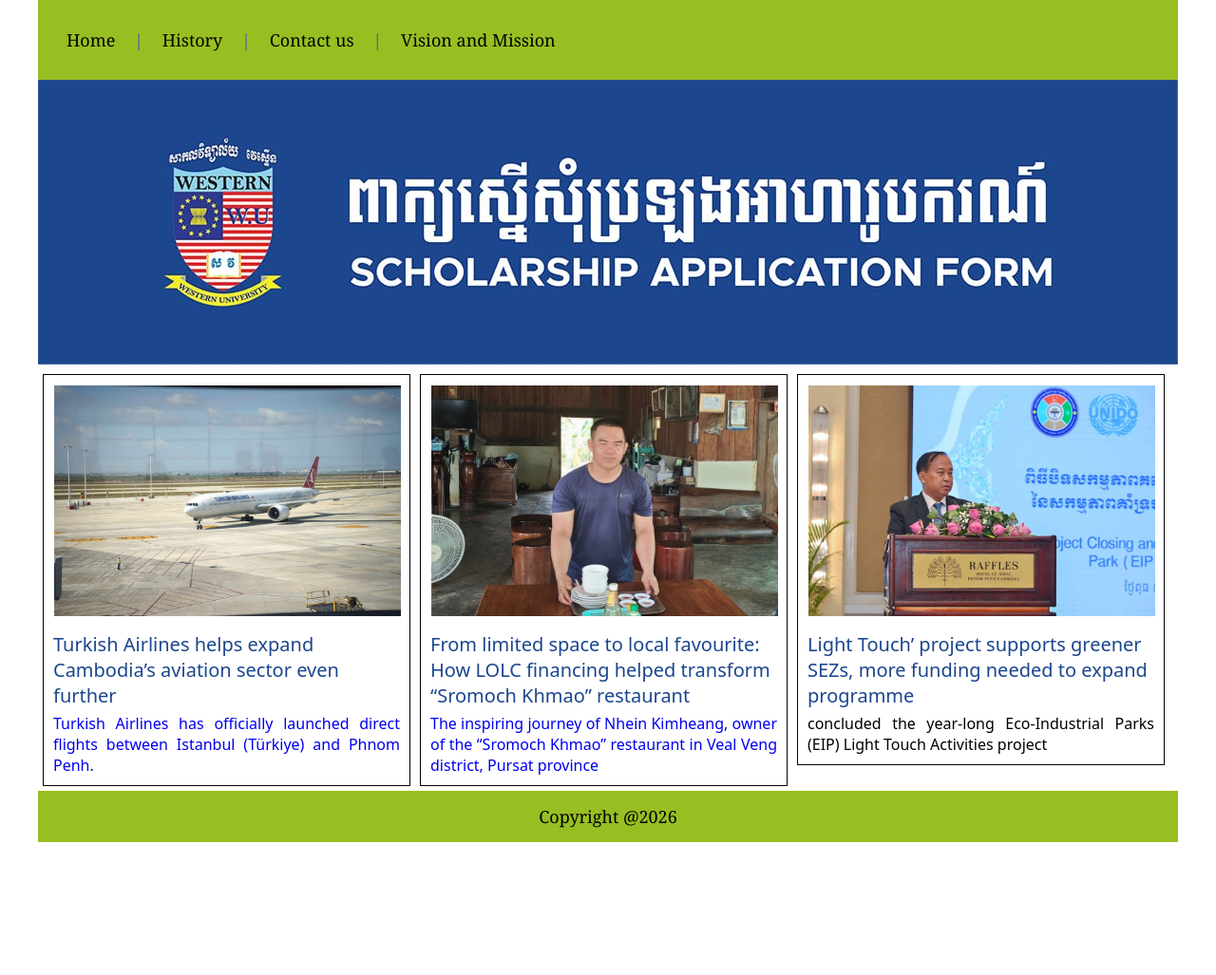
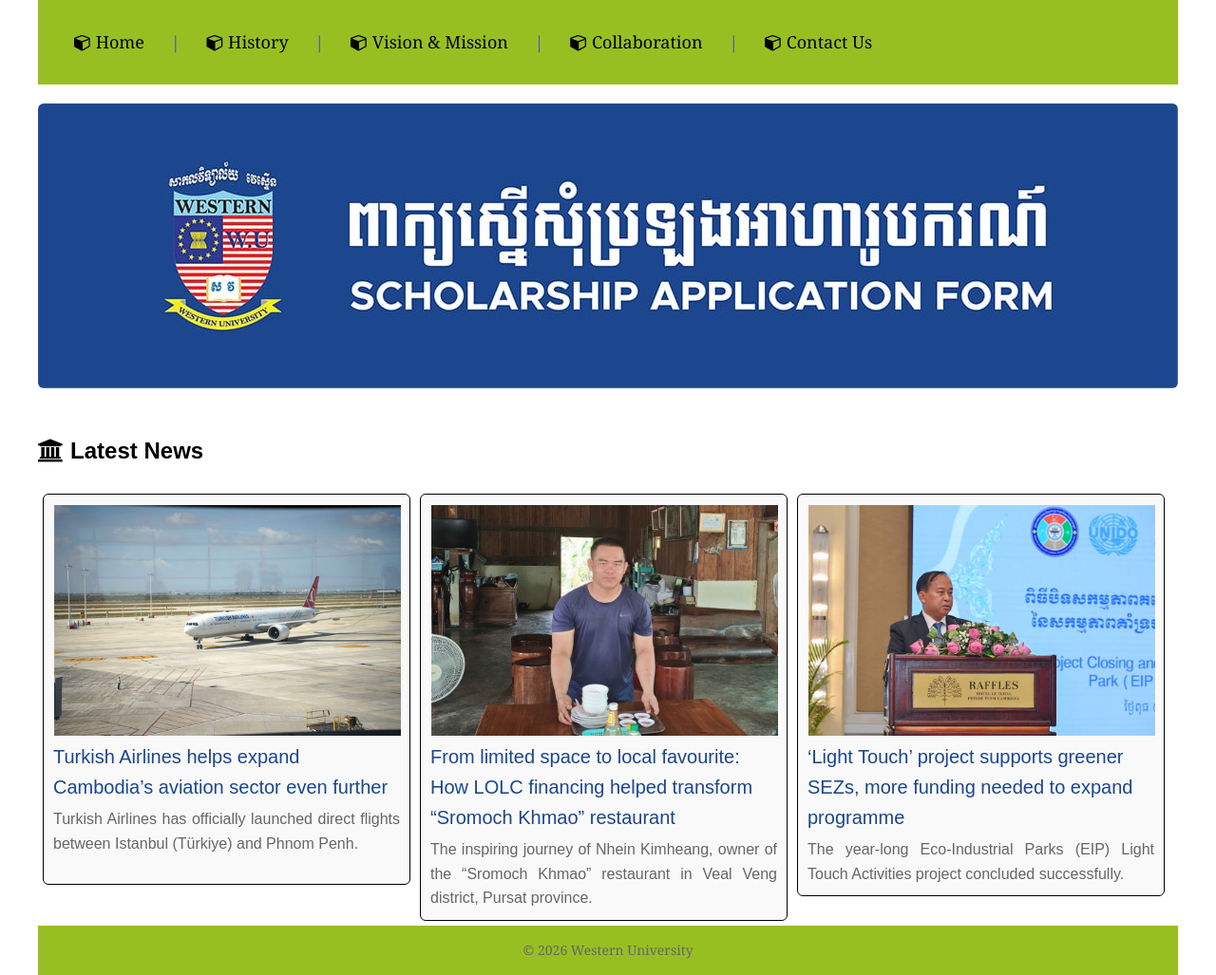
Before and after one commit to thakimheng168/HengHen9999, a plain HTML site: page index.html in a window 1280 px wide. Shown: the whole page at 95% size. Before the commit the page ends 887 px from the top, so only its background shows below. Drawn offline with Linux system fonts and the light colour scheme.

Commit message:
Revise index.html for news page layout and content
Updated the HTML structure and content for the news page, including new styles and links.

```diff
--- a/index.html
+++ b/index.html
@@ -3,22 +3,79 @@
 <head>
   <meta charset="UTF-8">
   <meta name="viewport" content="width=device-width, initial-scale=1.0">
-    <title>Document</title>
+  <title>News - Western University</title>
   <link rel="stylesheet" href="/CSS/mystyle.css">
+  <link rel="stylesheet" href="https://cdnjs.cloudflare.com/ajax/libs/font-awesome/4.7.0/css/font-awesome.min.css">
+
+  <style>
+    body {
+      font-family: Arial, sans-serif;
+      line-height: 1.6;
+    }
+    header {
+      margin-bottom: 20px;
+    }
+    header a {
+      margin: 0 8px;
+      text-decoration: none;
+      color: #333;
+    }
+    .tab-content img {
+      max-width: 100%;
+      height: auto;
+      border-radius: 6px;
+      margin-bottom: 20px;
+    }
+    .NewsFrame {
+      border: 1px solid #ccc;
+      border-radius: 6px;
+      margin-bottom: 20px;
+      overflow: hidden;
+      background-color: #f9f9f9;
+      transition: transform 0.3s ease;
+    }
+    .NewsFrame:hover {
+      transform: scale(1.02);
+    }
+    .NewsFrame img {
+      width: 100%;
+      height: auto;
+      display: block;
+    }
+    .title {
+      font-weight: bold;
+      font-size: 16px;
+      margin: 10px;
+      color: #444;
+    }
+    .description {
+      margin: 0 10px 10px;
+      color: #666;
+    }
+    footer {
+      margin-top: 30px;
+      text-align: center;
+      font-size: 14px;
+      color: #666;
+    }
+  </style>
 </head>
 <body>
   <header>
-        <a href="#" class="hl">Home</a>
-        |
-        <a href="#" class="hl">History</a>
-        |
-        <a href="#" class="hl">Contact us</a>
-        |
-        <a href="#" class="hl">Vision and Mission</a>
+    <a href="#" class="hl"><i class="fa fa-cube"></i> Home</a> |
+    <a href="history.html" class="hl"><i class="fa fa-cube"></i> History</a> |
+    <a href="vision_mission.html" class="hl"><i class="fa fa-cube"></i> Vision & Mission</a> |
+    <a href="collaboration.html" class="hl"><i class="fa fa-cube"></i> Collaboration</a> |
+    <a href="contact_us.html" class="hl"><i class="fa fa-cube"></i> Contact Us</a>
   </header>
+
+  <main>
     <div class="tab-content">
-            <img src="/IMAGE/scholarship.jpg" alt="">
+      <img src="/IMAGE/scholarship.jpg" alt="Scholarship Banner">
     </div>
+
+    <h2><i class="fa fa-university"></i> Latest News</h2>
+
     <div class="NewsFrame">
       <a href="#">
         <img src="/IMAGE/1.jpg" alt="Turkish Airlines expands Cambodia aviation">
@@ -33,30 +90,31 @@
 
     <div class="NewsFrame">
       <a href="#">
-    <img src="/IMAGE/2.jpg" alt="Cambodia aviation growth">
+        <img src="/IMAGE/2.jpg" alt="Cambodia restaurant growth">
         <div class="title">
           From limited space to local favourite: How LOLC financing helped transform “Sromoch Khmao” restaurant
         </div>
         <div class="description">
-The inspiring journey of Nhein Kimheang, owner of the “Sromoch Khmao” restaurant in Veal Veng district, Pursat province
+          The inspiring journey of Nhein Kimheang, owner of the “Sromoch Khmao” restaurant in Veal Veng district, Pursat province.
         </div>
       </a>
     </div>
+
     <div class="NewsFrame">
       <a href="#">
-    <img src="/IMAGE/3.jpg" alt="Turkish Airlines expands Cambodia aviation">
-  </a>
+        <img src="/IMAGE/3.jpg" alt="Eco-Industrial Parks project">
         <div class="title">
-Light Touch’ project supports greener SEZs, more funding needed to expand programme
+          ‘Light Touch’ project supports greener SEZs, more funding needed to expand programme
         </div>
         <div class="description">
-concluded the year-long Eco-Industrial Parks (EIP) Light Touch Activities project
+          The year-long Eco-Industrial Parks (EIP) Light Touch Activities project concluded successfully.
         </div>
+      </a>
     </div>
+  </main>
+
   <footer>
-    Copyright @2026
+    &copy; 2026 Western University
   </footer>
-
-
 </body>
 </html>
```
Lines whose indentation alone changed are shown as unchanged.
